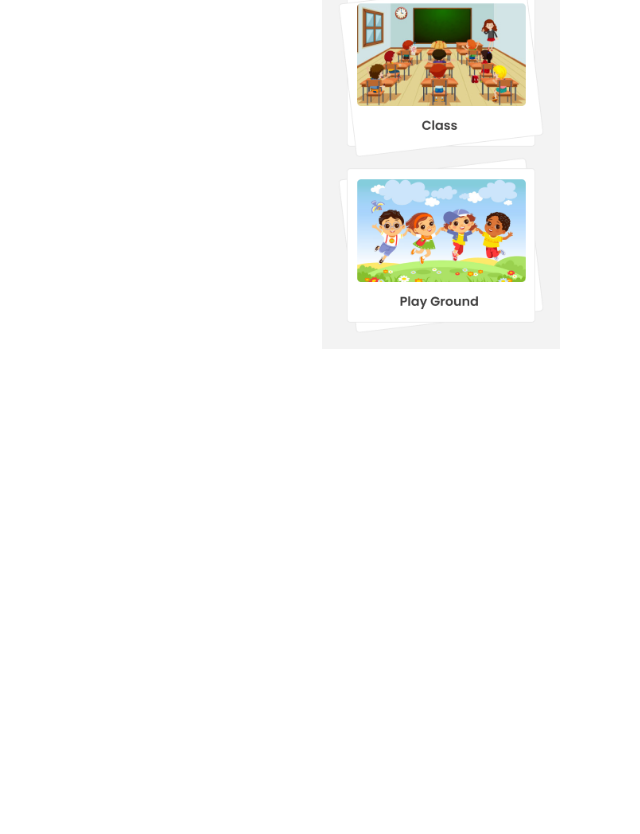
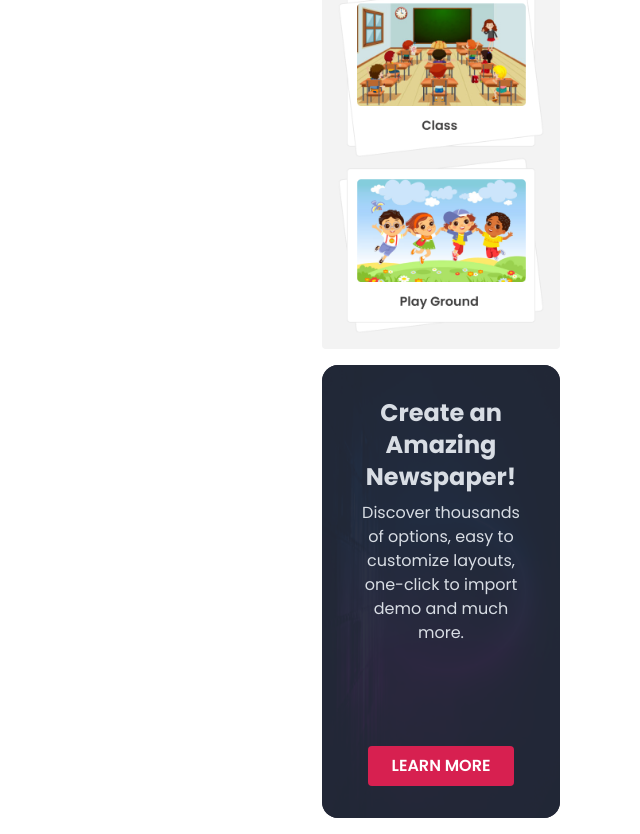
Before and after one commit to Jubair1996/react-dragon-news-auth, a React (Vite) app: page / in a window 1280 px wide. Shown: the part 980-1814 px from the top of the page, without its empty margins (640-1280 px from the left). Before the commit the page ends 1345 px from the top, so only its background shows below. Built offline with nearby package versions, Linux system fonts and the light colour scheme.

Commit message:
Right site nav  section added

```diff
--- a/src/shared/RightSiteNav/RightSiteNav.jsx
+++ b/src/shared/RightSiteNav/RightSiteNav.jsx
@@ -1,8 +1,9 @@
-import { FaFacebook, FaGithub, FaInstagram, FaTwitter } from 'react-icons/fa';
+import { FaFacebook, FaGithub, FaInstagram, FaTwitter } from "react-icons/fa";
 import { FcGoogle } from "react-icons/fc";
-import qZone1 from "../../assets/qZone1.png"
-import qZone2 from "../../assets/qZone2.png"
-import qZone3 from "../../assets/qZone3.png"
+import bg from "../../assets/bg.png";
+import qZone1 from "../../assets/qZone1.png";
+import qZone2 from "../../assets/qZone2.png";
+import qZone3 from "../../assets/qZone3.png";
 const RightSiteNav = () => {
   return (
     <div className="p-4">
@@ -16,10 +17,12 @@ const RightSiteNav = () => {
         Login with github
       </button>
 
-
       <div>
         <h1 className="text-2xl font-semibold mt-4 mb-2">Login With</h1>
-      <a href="" className="flex gap-4 items-center  border px-2 py-3 rounded-t-lg">
+        <a
+          href=""
+          className="flex gap-4 items-center  border px-2 py-3 rounded-t-lg"
+        >
           <FaFacebook className="text-2xl bg-[#F3F3F3] rounded-full p-1 text-blue-400"></FaFacebook>
           Facebook
         </a>
@@ -27,18 +30,38 @@ const RightSiteNav = () => {
           <FaTwitter className="text-2xl text-blue-300 bg-[#F3F3F3] rounded-full p-1"></FaTwitter>
           Twitter
         </a>
-      <a href="" className="flex gap-4 items-center mb-2 border px-2 py-3 rounded-b-lg">
+        <a
+          href=""
+          className="flex gap-4 items-center mb-2 border px-2 py-3 rounded-b-lg"
+        >
           <FaInstagram className="text-2xl text-pink-300 bg-[#F3F3F3] rounded-full p-1"></FaInstagram>
           Instagram
         </a>
       </div>
 
-
-      <div className='bg-[#F3F3F3] p-4'>
+      <div className="bg-[#F3F3F3] rounded p-4">
         <h1 className="text-2xl font-semibold mt-4 mb-2">Q Zone</h1>
         <img src={qZone1} alt="" />
         <img src={qZone2} alt="" />
         <img src={qZone3} alt="" />
+      </div>
+
+      <div>
+        <div className="card   image-full mt-4">
+          <figure>
+            <img
+              src={bg}
+              alt="Shoes"
+            />
+          </figure>
+          <div className="card-body">
+            <h2 className="card-title text-center font-bold text-2xl">Create an Amazing Newspaper!</h2>
+            <p className="text-center">Discover thousands of options, easy to customize layouts, one-click to import demo and much more.</p>
+            <div className="card-actions justify-center">
+              <button className="bg-[#D72050] px-6 py-2 text-white rounded uppercase font-semibold ">Learn More</button>
+            </div>
+          </div>
+        </div>
       </div>
     </div>
   );
```
Lines whose indentation alone changed are shown as unchanged.
